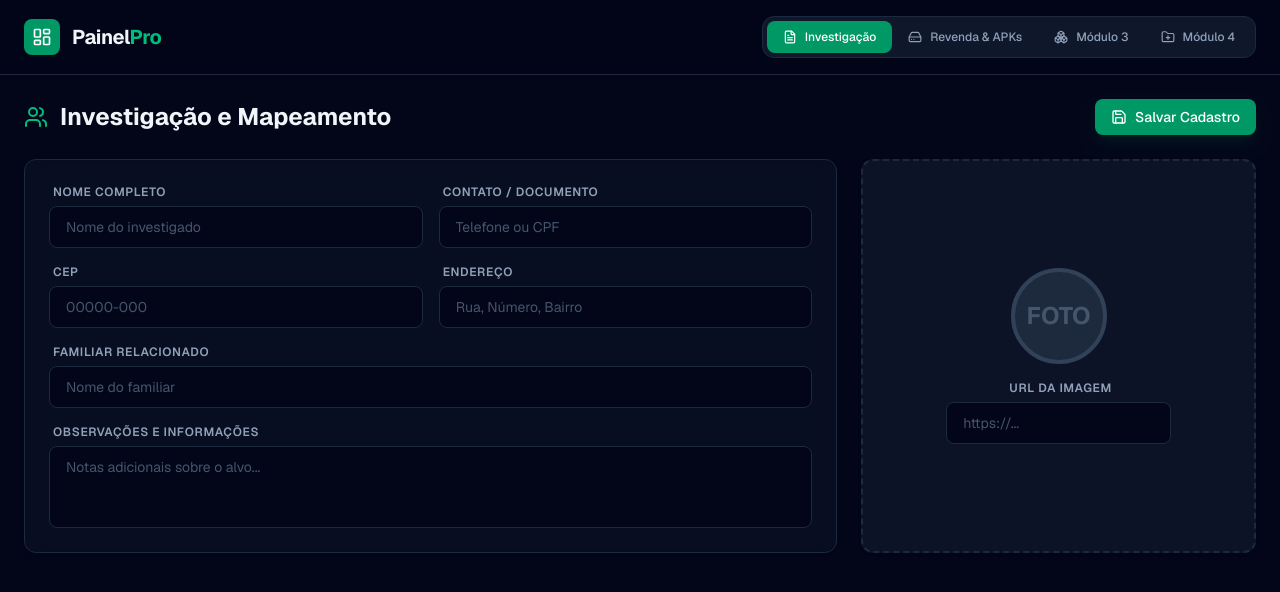
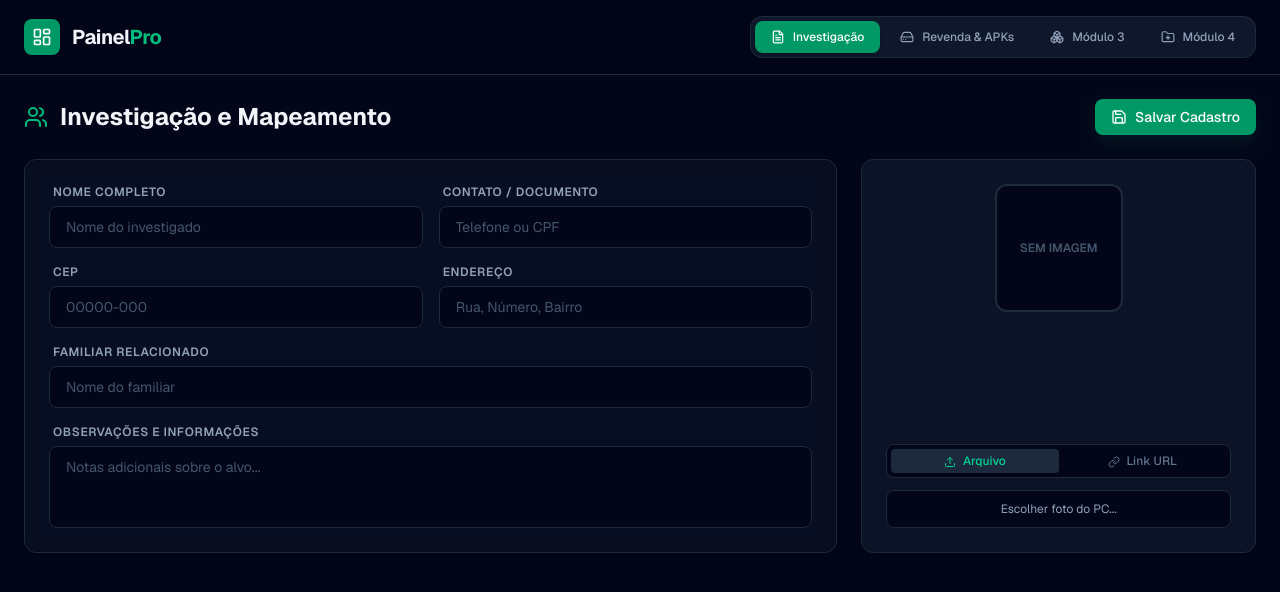
Before and after one commit to ronaldojunio896/RV, a Next.js app: page / in a window 1280 px wide. Shown: the top 592 px of the page. Built offline with nearby package versions, Linux system fonts and the light colour scheme.

Commit message:
Fix na navegacao das 4 abas e adicao do upload de foto via arquivo/link

```diff
--- a/app/page.tsx
+++ b/app/page.tsx
@@ -10,14 +10,13 @@ import {
   Edit2,
   Trash2,
   CheckCircle,
-  XCircle,
   FileText,
   HardDrive,
-  LogOut,
   Save,
-  X,
   FolderPlus,
-  Boxes
+  Boxes,
+  Upload,
+  Link as LinkIcon
 } from "lucide-react";
 
 // --- Interfaces ---
@@ -80,11 +79,11 @@ const Button = ({
   disabled?: boolean;
   type?: "button" | "submit";
 }) => {
-  const baseStyles = "inline-flex items-center justify-center rounded-lg font-medium transition-all duration-200 focus:outline-none focus:ring-2 focus:ring-offset-2 focus:ring-offset-slate-950 disabled:opacity-50 disabled:cursor-not-allowed";
+  const baseStyles = "inline-flex items-center justify-center rounded-lg font-medium transition-all duration-200 focus:outline-none disabled:opacity-50 disabled:cursor-not-allowed";
   const variants = {
-    primary: "bg-emerald-600 hover:bg-emerald-500 text-white shadow-lg shadow-emerald-900/20 focus:ring-emerald-500",
-    secondary: "bg-slate-800 hover:bg-slate-700 text-slate-200 border border-slate-700 focus:ring-slate-500",
-    danger: "bg-red-600 hover:bg-red-500 text-white shadow-lg shadow-red-900/20 focus:ring-red-500",
+    primary: "bg-emerald-600 hover:bg-emerald-500 text-white shadow-lg shadow-emerald-900/20",
+    secondary: "bg-slate-800 hover:bg-slate-700 text-slate-200 border border-slate-700",
+    danger: "bg-red-600 hover:bg-red-500 text-white shadow-lg shadow-red-900/20",
     ghost: "bg-transparent hover:bg-slate-800 text-slate-400 hover:text-white",
   };
   const sizes = {
@@ -112,7 +111,7 @@ const Input = ({
       value={value}
       onChange={onChange}
       placeholder={placeholder}
-      className="w-full bg-slate-950 border border-slate-800 rounded-lg px-4 py-2.5 text-slate-100 placeholder-slate-600 focus:outline-none focus:border-emerald-500 focus:ring-1 focus:ring-emerald-500/50 transition-all text-sm"
+      className="w-full bg-slate-950 border border-slate-800 rounded-lg px-4 py-2.5 text-slate-100 placeholder-slate-600 focus:outline-none focus:border-emerald-500 transition-all text-sm"
     />
   </div>
 );
@@ -125,7 +124,7 @@ const Textarea = ({ label, value, onChange, placeholder, rows = 3 }: { label?: s
       onChange={onChange}
       placeholder={placeholder}
       rows={rows}
-      className="w-full bg-slate-950 border border-slate-800 rounded-lg px-4 py-2.5 text-slate-100 placeholder-slate-600 focus:outline-none focus:border-emerald-500 focus:ring-1 focus:ring-emerald-500/50 transition-all resize-none text-sm"
+      className="w-full bg-slate-950 border border-slate-800 rounded-lg px-4 py-2.5 text-slate-100 placeholder-slate-600 focus:outline-none focus:border-emerald-500 transition-all resize-none text-sm"
     />
   </div>
 );
@@ -142,6 +141,10 @@ export default function Home() {
   const [activeTab, setActiveTab] = useState<"investigacao" | "revenda" | "modulo3" | "modulo4">("investigacao");
   const [revendaSubTab, setRevendaSubTab] = useState<"streamings" | "clientes">("streamings");
   const [toasts, setToasts] = useState<Toast[]>([]);
+
+  // Tipo de entrada de imagem
+  const [fotoTipoInvestigacao, setFotoTipoInvestigacao] = useState<"link" | "file">("file");
+  const [fotoTipoStreaming, setFotoTipoStreaming] = useState<"link" | "file">("file");
 
   // Estados - Investigação
   const [pessoalForm, setPessoalForm] = useState<PessoalData>({
@@ -178,6 +181,20 @@ export default function Home() {
     const id = Date.now();
     setToasts(prev => [...prev, { id, message, type }]);
     setTimeout(() => setToasts(prev => prev.filter(t => t.id !== id)), 3000);
+  };
+
+  // Função para converter arquivo local para Base64
+  const handleFileUpload = (e: React.ChangeEvent<HTMLInputElement>, callback: (base64: string) => void) => {
+    const file = e.target.files?.[0];
+    if (file) {
+      const reader = new FileReader();
+      reader.onloadend = () => {
+        if (typeof reader.result === "string") {
+          callback(reader.result);
+        }
+      };
+      reader.readAsDataURL(file);
+    }
   };
 
   const handleSaveStreaming = (e: React.FormEvent) => {
@@ -234,7 +251,7 @@ export default function Home() {
 
   return (
     <div className="min-h-screen bg-slate-950 text-slate-100 font-sans">
-      {/* Topbar com 4 Abas */}
+      {/* Topbar com 4 Abas Funcionais */}
       <header className="sticky top-0 z-40 border-b border-slate-800 bg-slate-950/80 backdrop-blur-md">
         <div className="flex flex-col md:flex-row items-center justify-between px-6 py-4 max-w-7xl mx-auto gap-4">
           <div className="flex items-center gap-3">
@@ -246,35 +263,39 @@ export default function Home() {
             </h1>
           </div>
 
-          <div className="flex bg-slate-900 p-1 rounded-xl border border-slate-800 flex-wrap justify-center">
+          <div className="flex bg-slate-900 p-1 rounded-xl border border-slate-800 flex-wrap justify-center gap-1">
             <button
+              type="button"
               onClick={() => setActiveTab("investigacao")}
-              className={`px-4 py-2 rounded-lg text-xs font-medium transition flex items-center gap-2 ${
-                activeTab === "investigacao" ? "bg-emerald-600 text-white" : "text-slate-400 hover:text-white"
+              className={`px-4 py-2 rounded-lg text-xs font-medium transition cursor-pointer flex items-center gap-2 ${
+                activeTab === "investigacao" ? "bg-emerald-600 text-white shadow-md" : "text-slate-400 hover:text-white"
               }`}
             >
               <FileText size={14} /> Investigação
             </button>
             <button
+              type="button"
               onClick={() => setActiveTab("revenda")}
-              className={`px-4 py-2 rounded-lg text-xs font-medium transition flex items-center gap-2 ${
-                activeTab === "revenda" ? "bg-emerald-600 text-white" : "text-slate-400 hover:text-white"
+              className={`px-4 py-2 rounded-lg text-xs font-medium transition cursor-pointer flex items-center gap-2 ${
+                activeTab === "revenda" ? "bg-emerald-600 text-white shadow-md" : "text-slate-400 hover:text-white"
               }`}
             >
               <HardDrive size={14} /> Revenda & APKs
             </button>
             <button
+              type="button"
               onClick={() => setActiveTab("modulo3")}
-              className={`px-4 py-2 rounded-lg text-xs font-medium transition flex items-center gap-2 ${
-                activeTab === "modulo3" ? "bg-emerald-600 text-white" : "text-slate-400 hover:text-white"
+              className={`px-4 py-2 rounded-lg text-xs font-medium transition cursor-pointer flex items-center gap-2 ${
+                activeTab === "modulo3" ? "bg-emerald-600 text-white shadow-md" : "text-slate-400 hover:text-white"
               }`}
             >
               <Boxes size={14} /> Módulo 3
             </button>
             <button
+              type="button"
               onClick={() => setActiveTab("modulo4")}
-              className={`px-4 py-2 rounded-lg text-xs font-medium transition flex items-center gap-2 ${
-                activeTab === "modulo4" ? "bg-emerald-600 text-white" : "text-slate-400 hover:text-white"
+              className={`px-4 py-2 rounded-lg text-xs font-medium transition cursor-pointer flex items-center gap-2 ${
+                activeTab === "modulo4" ? "bg-emerald-600 text-white shadow-md" : "text-slate-400 hover:text-white"
               }`}
             >
               <FolderPlus size={14} /> Módulo 4
@@ -292,7 +313,7 @@ export default function Home() {
               <h2 className="text-2xl font-bold text-slate-100 flex items-center gap-3">
                 <Users className="text-emerald-500" /> Investigação e Mapeamento
               </h2>
-              <Button onClick={() => addToast("Dados salvos!", "success")} variant="primary">
+              <Button onClick={() => addToast("Dados salvos com sucesso!", "success")} variant="primary">
                 <Save size={16} className="mr-2" /> Salvar Cadastro
               </Button>
             </div>
@@ -309,15 +330,52 @@ export default function Home() {
                 <Textarea label="Observações e Informações" value={pessoalForm.observacoes} onChange={e => setPessoalForm({...pessoalForm, observacoes: e.target.value})} placeholder="Notas adicionais sobre o alvo..." />
               </Card>
 
-              <Card className="p-6 bg-slate-900/80 border-dashed border-2 border-slate-800 flex flex-col justify-center items-center text-center space-y-4">
-                <div className="w-24 h-24 rounded-full bg-slate-800 border-4 border-slate-700 flex items-center justify-center overflow-hidden">
+              {/* Card de Foto com Upload ou Link */}
+              <Card className="p-6 bg-slate-900/80 border-slate-800 flex flex-col justify-between items-center text-center space-y-4">
+                <div className="w-32 h-32 rounded-xl bg-slate-950 border-2 border-slate-800 flex items-center justify-center overflow-hidden">
                   {pessoalForm.foto ? (
                     <img src={pessoalForm.foto} alt="Preview" className="w-full h-full object-cover" />
                   ) : (
-                    <span className="text-2xl font-bold text-slate-600">FOTO</span>
+                    <span className="text-xs text-slate-600 font-semibold uppercase">Sem Imagem</span>
                   )}
                 </div>
-                <Input label="URL da Imagem" value={pessoalForm.foto} onChange={e => setPessoalForm({...pessoalForm, foto: e.target.value})} placeholder="https://..." />
+
+                <div className="w-full space-y-3">
+                  <div className="flex bg-slate-950 p-1 rounded-lg border border-slate-800">
+                    <button
+                      type="button"
+                      onClick={() => setFotoTipoInvestigacao("file")}
+                      className={`flex-1 py-1 text-xs font-medium rounded transition ${fotoTipoInvestigacao === "file" ? "bg-slate-800 text-emerald-400" : "text-slate-500"}`}
+                    >
+                      <Upload size={12} className="inline mr-1" /> Arquivo
+                    </button>
+                    <button
+                      type="button"
+                      onClick={() => setFotoTipoInvestigacao("link")}
+                      className={`flex-1 py-1 text-xs font-medium rounded transition ${fotoTipoInvestigacao === "link" ? "bg-slate-800 text-emerald-400" : "text-slate-500"}`}
+                    >
+                      <LinkIcon size={12} className="inline mr-1" /> Link URL
+                    </button>
+                  </div>
+
+                  {fotoTipoInvestigacao === "file" ? (
+                    <label className="block w-full bg-slate-950 hover:bg-slate-800 border border-slate-800 rounded-lg p-2.5 text-xs text-slate-400 cursor-pointer transition">
+                      <span>Escolher foto do PC...</span>
+                      <input
+                        type="file"
+                        accept="image/*"
+                        className="hidden"
+                        onChange={e => handleFileUpload(e, base64 => setPessoalForm({ ...pessoalForm, foto: base64 }))}
+                      />
+                    </label>
+                  ) : (
+                    <Input
+                      placeholder="Cole a URL da foto..."
+                      value={pessoalForm.foto}
+                      onChange={e => setPessoalForm({ ...pessoalForm, foto: e.target.value })}
+                    />
+                  )}
+                </div>
               </Card>
             </div>
           </div>
@@ -328,6 +386,7 @@ export default function Home() {
           <div className="space-y-6">
             <div className="flex gap-4 border-b border-slate-800 pb-2">
               <button
+                type="button"
                 onClick={() => setRevendaSubTab("streamings")}
                 className={`px-4 py-2 text-sm font-medium border-b-2 transition ${
                   revendaSubTab === "streamings" ? "border-emerald-500 text-emerald-400" : "border-transparent text-slate-400"
@@ -336,6 +395,7 @@ export default function Home() {
                 Streamings & APKs
               </button>
               <button
+                type="button"
                 onClick={() => setRevendaSubTab("clientes")}
                 className={`px-4 py-2 text-sm font-medium border-b-2 transition ${
                   revendaSubTab === "clientes" ? "border-emerald-500 text-emerald-400" : "border-transparent text-slate-400"
@@ -353,7 +413,32 @@ export default function Home() {
                   </h3>
                   <form onSubmit={handleSaveStreaming} className="grid grid-cols-1 md:grid-cols-2 lg:grid-cols-3 gap-4">
                     <Input label="Serviço" value={stForm.nome} onChange={e => setStForm({...stForm, nome: e.target.value})} placeholder="Ex: IPTV Premium" />
-                    <Input label="URL Imagem" value={stForm.foto} onChange={e => setStForm({...stForm, foto: e.target.value})} placeholder="Link do logo" />
+
+                    {/* Opção de Foto para o Produto */}
+                    <div className="flex flex-col gap-1.5">
+                      <div className="flex justify-between items-center">
+                        <label className="text-xs font-semibold text-slate-400 uppercase tracking-wider">Foto/Logo</label>
+                        <div className="flex gap-2 text-[10px]">
+                          <button type="button" onClick={() => setFotoTipoStreaming("file")} className={fotoTipoStreaming === "file" ? "text-emerald-400 font-bold" : "text-slate-500"}>Arquivo</button>
+                          <button type="button" onClick={() => setFotoTipoStreaming("link")} className={fotoTipoStreaming === "link" ? "text-emerald-400 font-bold" : "text-slate-500"}>Link</button>
+                        </div>
+                      </div>
+                      {fotoTipoStreaming === "file" ? (
+                        <label className="block w-full bg-slate-950 border border-slate-800 rounded-lg p-2 text-xs text-slate-400 cursor-pointer">
+                          <span>Upload Imagem...</span>
+                          <input type="file" accept="image/*" className="hidden" onChange={e => handleFileUpload(e, base64 => setStForm({ ...stForm, foto: base64 }))} />
+                        </label>
+                      ) : (
+                        <input
+                          type="text"
+                          value={stForm.foto}
+                          onChange={e => setStForm({...stForm, foto: e.target.value})}
+                          placeholder="https://..."
+                          className="w-full bg-slate-950 border border-slate-800 rounded-lg px-3 py-2 text-slate-100 text-sm"
+                        />
+                      )}
+                    </div>
+
                     <Input label="Vencimento" type="date" value={stForm.vencimento} onChange={e => setStForm({...stForm, vencimento: e.target.value})} />
                     <Input label="Usuário" value={stForm.usuario} onChange={e => setStForm({...stForm, usuario: e.target.value})} placeholder="Usuário" />
                     <Input label="Senha" value={stForm.senha} onChange={e => setStForm({...stForm, senha: e.target.value})} placeholder="Senha" />
@@ -368,11 +453,18 @@ export default function Home() {
                 <div className="grid grid-cols-1 md:grid-cols-2 gap-4">
                   {filteredStreamings.map(st => (
                     <Card key={st.id} className="p-4 space-y-3">
-                      <div className="flex justify-between items-start">
-                        <h4 className="font-bold text-slate-200">{st.nome}</h4>
-                        <Badge status={st.vendido} />
+                      <div className="flex gap-3 items-center">
+                        {st.foto && (
+                          <img src={st.foto} alt={st.nome} className="w-12 h-12 rounded-lg object-cover border border-slate-800" />
+                        )}
+                        <div className="flex-1">
+                          <div className="flex justify-between items-start">
+                            <h4 className="font-bold text-slate-200">{st.nome}</h4>
+                            <Badge status={st.vendido} />
+                          </div>
+                          <p className="text-xs text-slate-400">Usuário: {st.usuario} | Senha: {st.senha}</p>
+                        </div>
                       </div>
-                      <p className="text-xs text-slate-400">Usuário: {st.usuario} | Senha: {st.senha}</p>
                       {st.apkUrl && (
                         <a href={st.apkUrl} target="_blank" rel="noreferrer" className="text-xs text-emerald-400 underline block">
                           Download APK
@@ -408,7 +500,7 @@ export default function Home() {
             <Boxes className="mx-auto text-emerald-500 mb-4 opacity-40" size={48} />
             <h3 className="text-xl font-bold text-slate-200">Módulo 3 - Reservado</h3>
             <p className="text-sm text-slate-500 mt-2 max-w-md mx-auto">
-              Esta aba está limpa e preparada para receber novas funcionalidades personalizadas no futuro.
+              Esta aba está ativa e preparada para receber os seus novos recursos futuros.
             </p>
           </Card>
         )}
@@ -419,17 +511,17 @@ export default function Home() {
             <FolderPlus className="mx-auto text-emerald-500 mb-4 opacity-40" size={48} />
             <h3 className="text-xl font-bold text-slate-200">Módulo 4 - Reservado</h3>
             <p className="text-sm text-slate-500 mt-2 max-w-md mx-auto">
-              Esta aba está limpa e preparada para receber novas funcionalidades personalizadas no futuro.
+              Esta aba está ativa e preparada para receber os seus novos recursos futuros.
             </p>
           </Card>
         )}
       </main>
 
-      {/* Toasts */}
+      {/* Toasts de Notificação */}
       <div className="fixed bottom-6 right-6 z-50 flex flex-col gap-2">
         {toasts.map(toast => (
           <div key={toast.id} className="bg-slate-800 border border-slate-700 text-slate-100 px-4 py-3 rounded-lg shadow-lg flex items-center gap-2 text-sm">
-            {toast.type === "success" ? <CheckCircle size={16} className="text-emerald-400" /> : <Activity size={16} />}
+            <CheckCircle size={16} className="text-emerald-400" />
             <span>{toast.message}</span>
           </div>
         ))}
```
